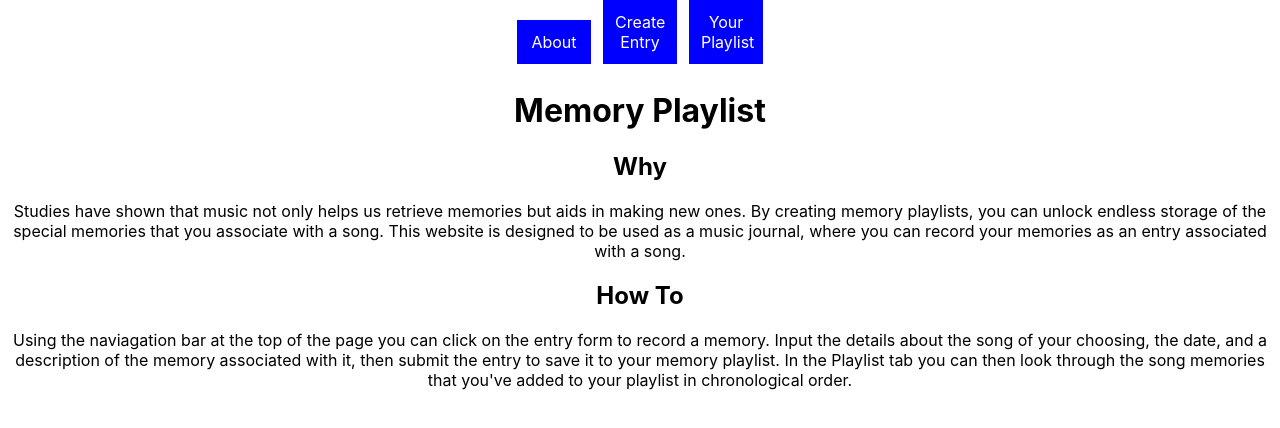
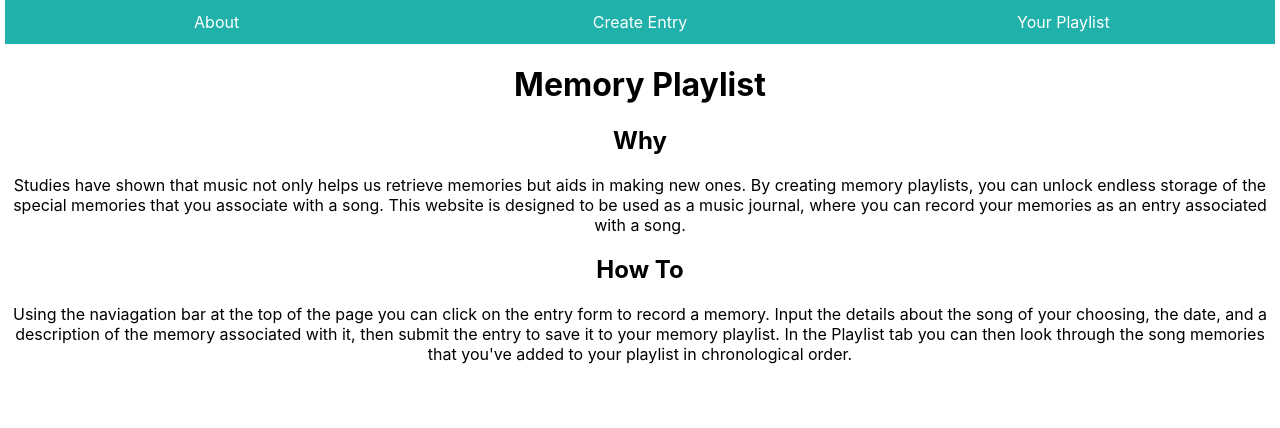
Before and after one commit to laurenmetz17/project2, a React (Create React App) app in the folder project2app/: page / in a window 1280 px wide. Shown: the top 428 px of the page. Built offline with nearby package versions, Linux system fonts and the light colour scheme.

Commit message:
add styling to cards and navbar

```diff
--- a/project2app/src/MemoryCard.js
+++ b/project2app/src/MemoryCard.js
@@ -7,9 +7,9 @@ function MemoryCard({entry}) {
 
     //incorporate audio preview
     return(
-        <div class="card">
+        <div className="card">
             <img src={albumCover} alt="album cover"></img>
-            <div class="container">
+            <div className="container">
                 <h4>{`${date}`}</h4>
                 <h5>{`${songTitle}  - ${artist}`}</h5>
                 <p>{memory}</p>
--- a/project2app/src/NavBar.js
+++ b/project2app/src/NavBar.js
@@ -5,10 +5,10 @@ function NavBar() {
 
     const linkStyles = {
         display: "inline-block",
-        width: "50px",
+        width: "31.2%",
         padding: "12px",
-        margin: "0 6px 6px",
-        background: "blue",
+        //margin: "0 6px 6px",
+        background: "LightSeaGreen",
         textDecoration: "none",
         color: "white",
       };
--- a/project2app/src/index.css
+++ b/project2app/src/index.css
@@ -11,3 +11,22 @@ code {
   font-family: source-code-pro, Menlo, Monaco, Consolas, 'Courier New',
     monospace;
 }
+
+.card {
+  /* Add shadows to create the "card" effect */
+  box-shadow: 0 4px 8px 0 rgba(0,0,0,0.2);
+  transition: 0.3s;
+  width: 300px;
+  margin: auto;
+  padding-top: 20px;
+}
+
+/* Add some padding inside the card container */
+.container {
+  padding: 20px 30px;
+}
+
+#links {
+  width: 100%;
+  margin: auto;
+}
```
